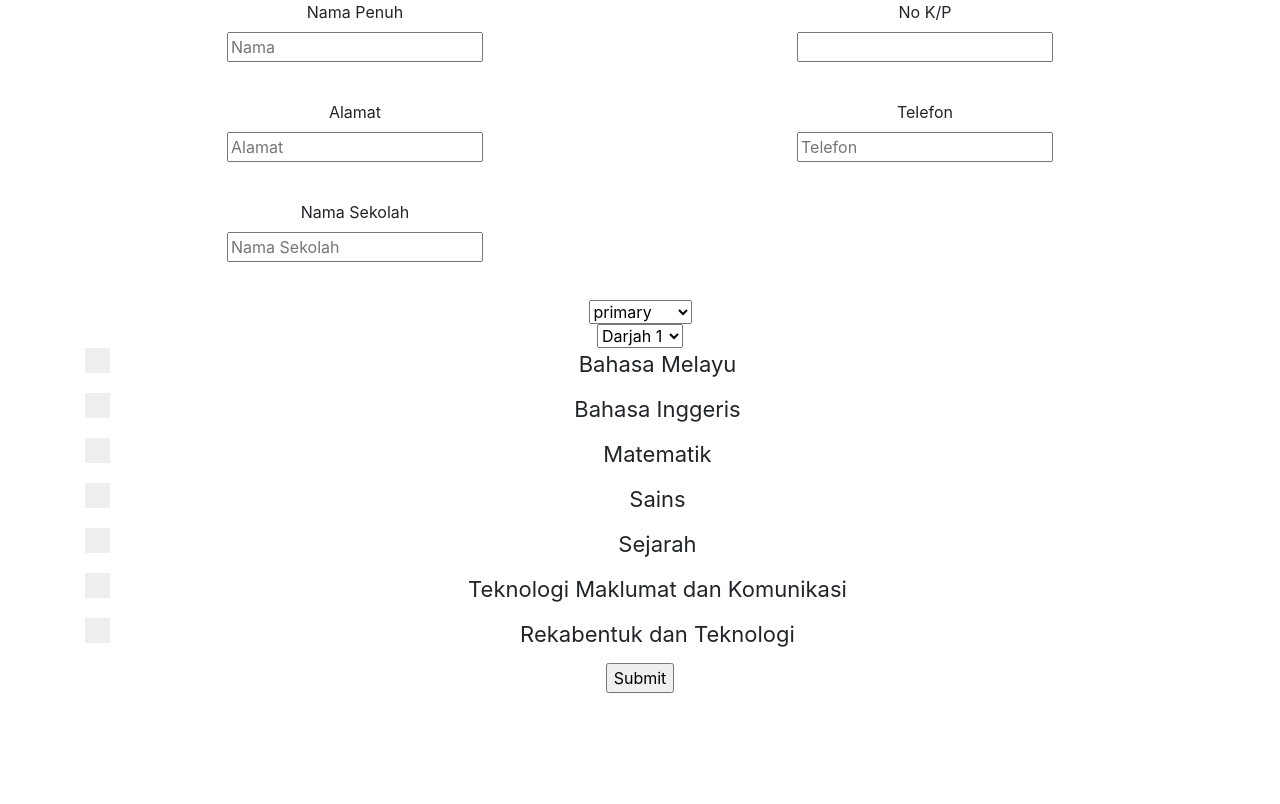
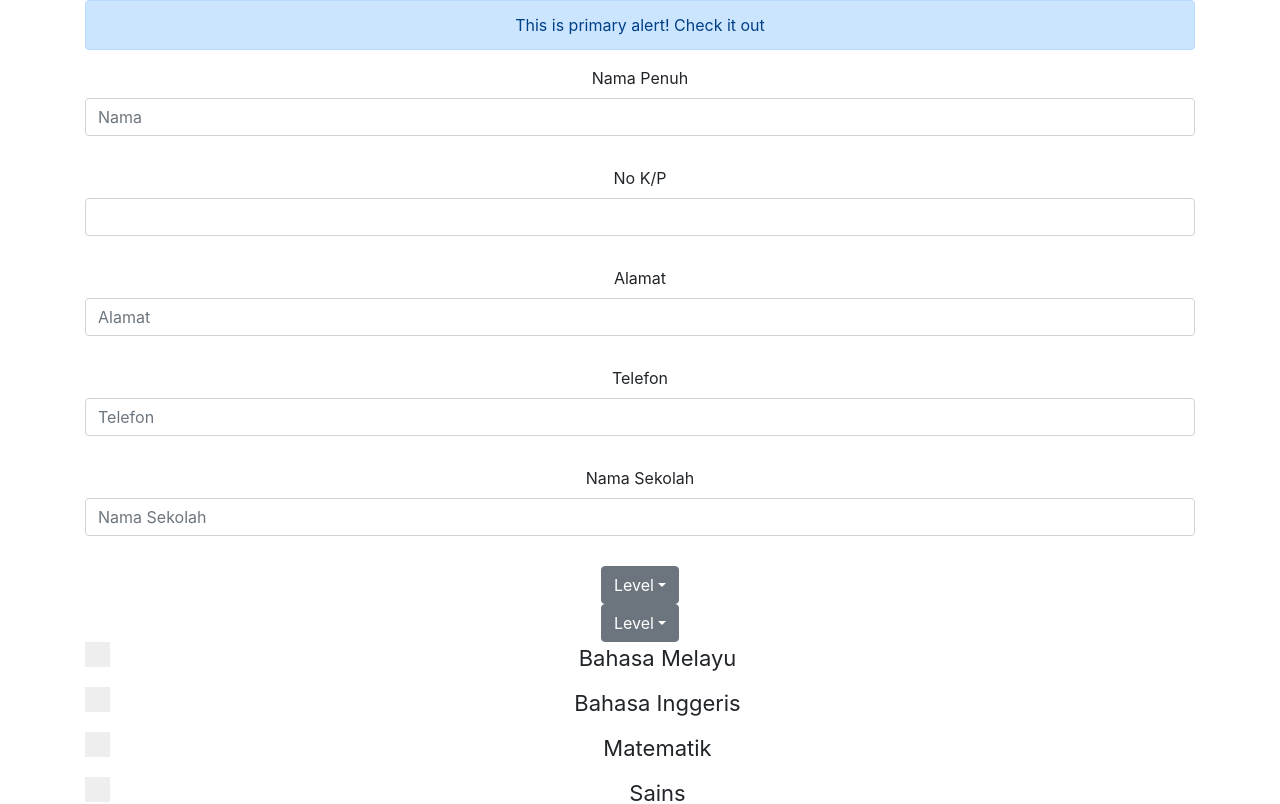
Before and after one commit to qayyuum85/react_reg_form, a React (Create React App) app: page / in a window 1280 px wide. Shown: the top 804 px of the page. Built offline with nearby package versions, Linux system fonts and the light colour scheme.

Commit message:
completed all changes

```diff
--- a/src/App.js
+++ b/src/App.js
@@ -1,5 +1,4 @@
 import React, { Component } from "react";
-import Greeting from "./components/Greeting.js";
 import Form from "./containers/Form.js";
 // import logo from './logo.svg';
 import "./App.css";
--- a/src/components/Dropdown.js
+++ b/src/components/Dropdown.js
@@ -1,13 +1,22 @@
 import React, { Component } from "react";
+import {
+  Dropdown,
+  DropdownToggle,
+  DropdownMenu,
+  DropdownItem
+} from "reactstrap";
 
-class Dropdown extends Component {
+class FormDropdown extends Component {
   constructor(props) {
     super(props);
     this.state = {
       selections: props.selections,
       selectedVal: props.selected,
-      onChange: props.onChange
+      selectedDropdown: "",
+      onChange: props.onChange,
+      dropdownOpen: false
     };
+    this.toggle = this.toggle.bind(this);
   }
 
   logger = e => {
@@ -18,19 +27,33 @@ class Dropdown extends Component {
     this.state.onChange(val);
   };
 
+  toggle() {
+    this.setState(prevState => ({
+      dropdownOpen: !prevState.dropdownOpen
+    }));
+  }
+
   componentWillReceiveProps(props) {
     this.setState({ selections: props.selections });
   }
 
+  buttonOnClick = e => {
+    const val = e.target.textContent;
+    this.setState(() => ({ selectedDropdown: val }));
+    this.state.onChange(val);
+  };
+
   render() {
     return (
       <div>
-        <select
-          id="ddComponent1"
-          onChange={this.logger}
-          value={this.state.selectedVal}
-        >
-          {this.state.selections.map((opt, optIdx) => {
+        <Dropdown isOpen={this.state.dropdownOpen} toggle={this.toggle}>
+          <DropdownToggle caret>
+            {this.state.selectedDropdown
+              ? this.state.selectedDropdown
+              : "Level"}
+          </DropdownToggle>
+          <DropdownMenu>
+            {this.state.selections.map(opt => {
               let val, text;
               if (typeof opt === "object") {
                 val = opt.val;
@@ -39,17 +62,17 @@ class Dropdown extends Component {
                 val = opt;
                 text = opt;
               }
-
               return (
-              <option value={val} key={optIdx}>
+                <DropdownItem onClick={this.buttonOnClick} key={val}>
                   {text}
-              </option>
+                </DropdownItem>
               );
             })}
-        </select>
+          </DropdownMenu>
+        </Dropdown>
       </div>
     );
   }
 }
 
-export default Dropdown;
+export default FormDropdown;
--- a/src/components/Subjects.js
+++ b/src/components/Subjects.js
@@ -1,5 +1,5 @@
 import React, { Component } from "react";
-import Dropdown from "./Dropdown.js";
+import FormDropdown from "./Dropdown.js";
 import CheckBoxes from "./CheckBoxes.js";
 
 class Subjects extends Component {
@@ -42,7 +42,7 @@ class Subjects extends Component {
   };
 
   cbxSelect = selectedSubjects => {
-    this.setState(state => ({ selectedSubject: selectedSubjects }));
+    this.setState(() => ({ selectedSubject: selectedSubjects }));
     this.state.valueUpdate("subject", this.state.selectedSubject);
   };
 
@@ -74,12 +74,12 @@ class Subjects extends Component {
 
     return (
       <div>
-        <Dropdown
+        <FormDropdown
           selections={Object.keys(this.state.levels)}
           onChange={this.typeChange}
           selected={this.state.selectedType}
         />
-        <Dropdown
+        <FormDropdown
           selections={levels}
           onChange={this.levelChange}
           selected={this.state.selectedLevel}
--- a/src/components/TextInput.js
+++ b/src/components/TextInput.js
@@ -1,5 +1,5 @@
 import React, { Component } from "react";
-import Display from "./Display.js";
+// import Display from "./Display.js";
 import "./TextInput.css";
 
 class TextInput extends Component {
@@ -20,20 +20,20 @@ class TextInput extends Component {
 
   render() {
     return (
-      <div className="col-md-6 txtInput">
-        <div>
+      <div className="txtInput" style={{ width: "100%" }}>
+        <div className="form-group">
           <label htmlFor={"txt" + this.props.props.id}>
             {this.props.props.label}
           </label>
-        </div>
           <input
             type="text"
             placeholder={this.props.props.placeholder}
             id={"txt" + this.props.props.id}
             onKeyUp={this.updateLabel}
             name={this.props.props.id}
+            className="form-control"
           />
-        <Display text={this.state.currText} />
+        </div>
       </div>
     );
   }
--- a/src/containers/Form.js
+++ b/src/containers/Form.js
@@ -1,4 +1,5 @@
 import React, { Component } from "react";
+import { Alert } from "reactstrap";
 import TextInput from "../components/TextInput.js";
 import Subjects from "../components/Subjects.js";
 // import "./Form.css";
@@ -33,7 +34,8 @@ class Form extends Component {
   render() {
     return (
       <div className="container">
-        <div class="row">
+        <Alert color="primary">This is primary alert! Check it out</Alert>
+        <div>
           {Fields.map((x, i) => {
             return (
               <TextInput props={x} key={i} valueUpdate={this.updateFields} />
@@ -46,7 +48,12 @@ class Form extends Component {
           levels={Levels}
           valueUpdate={this.updateFields}
         />
-        <input type="submit" value="Submit" onClick={this.submitForm} />
+        <input
+          type="submit"
+          value="Submit"
+          onClick={this.submitForm}
+          className="btn btn-primary"
+        />
       </div>
     );
   }
--- a/src/index.js
+++ b/src/index.js
@@ -1,8 +1,4 @@
 import "bootstrap/dist/css/bootstrap.min.css";
-import $ from "jquery";
-import Popper from "popper.js";
-import "bootstrap/dist/js/bootstrap.bundle.min";
-
 import React from "react";
 import ReactDOM from "react-dom";
 import "./index.css";
```
Also changed, not shown: package.json (+5 -4 lines), 1 other file (tests, documents, lock files or other folders). Lines whose indentation alone changed are shown as unchanged.
